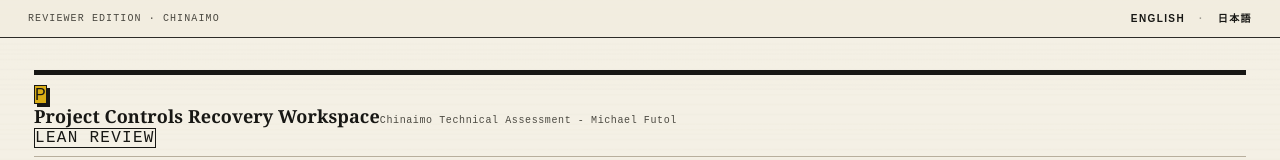
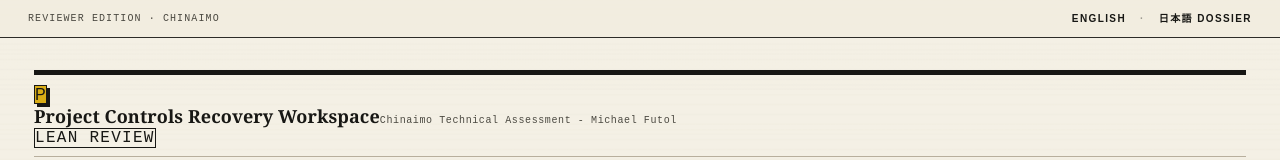
Before and after one commit to michaelfutol/Michael-Futol-Chinaimo-Project-Controls, a Next.js app: page / in a window 1280 px wide. Shown: the top 160 px of the page. Built offline with nearby package versions, Linux system fonts and the light colour scheme.

Commit message:
web: route Japanese navigation to reconciled dossier

```diff
--- a/app/layout.tsx
+++ b/app/layout.tsx
@@ -12,7 +12,7 @@ export const metadata: Metadata = {
 export default function RootLayout({ children }: Readonly<{ children: React.ReactNode }>) {
   return (
     <html lang="en"><body>
-      <div className="languageRibbon" aria-label="Language navigation"><a href="/">English</a><span className="sep">·</span><a href="/ja">日本語</a></div>
+      <div className="languageRibbon" aria-label="Language navigation"><a href="/">English</a><span className="sep">·</span><a href="/dossier-jp">日本語 Dossier</a></div>
       {children}
       <SubmissionFileGuard />
     </body></html>
```
